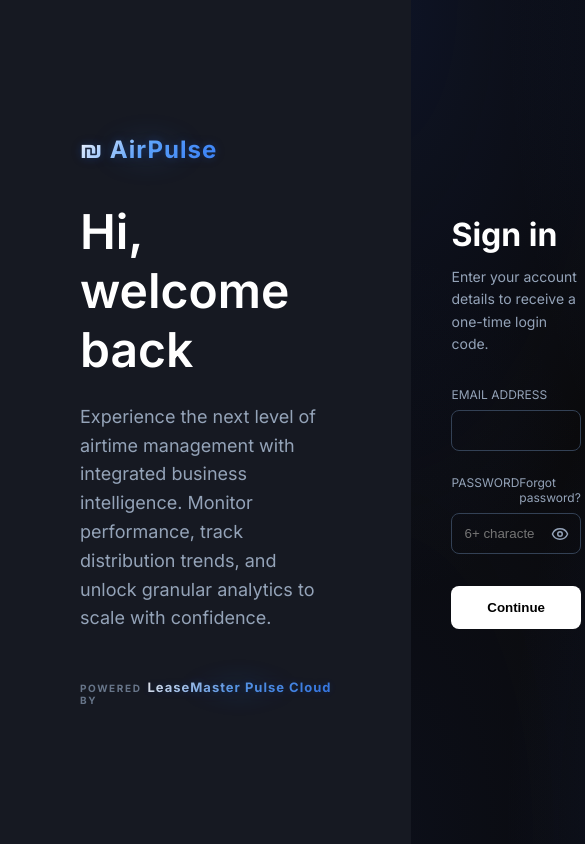
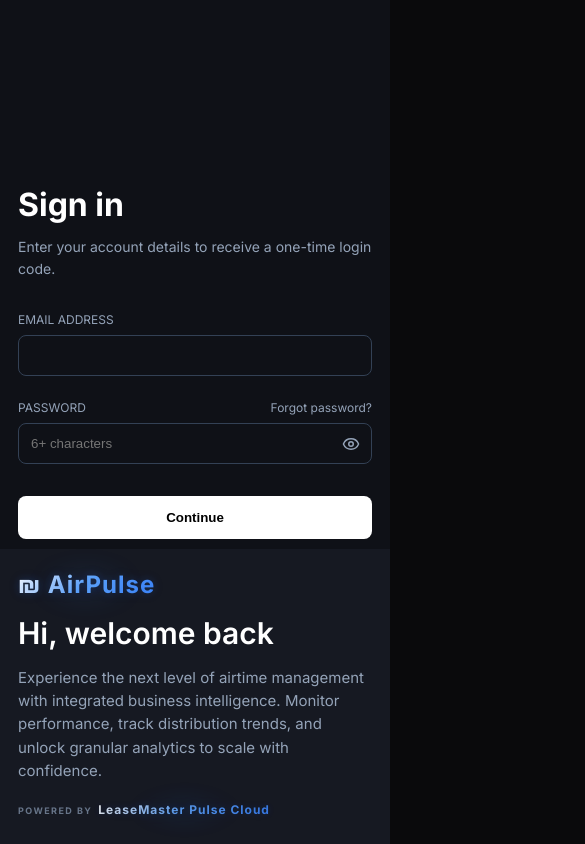
Before and after one commit to codeswindler/airpulse, a Next.js app: page /login in a window 390 px wide. Shown: the top 844 px of the page, 585 px wide, since content can reach past the window. Built offline with nearby package versions, Linux system fonts and the light colour scheme.

Commit message:
Improve mobile app layout

```diff
--- a/app/(dashboard)/layout.tsx
+++ b/app/(dashboard)/layout.tsx
@@ -277,6 +277,7 @@
               adminEmail={adminEmail}
               adminPhoneNumber={adminPhoneNumber}
               adminRole={adminRole}
+              compact={isMobileViewport}
               showThemeToggle={isMobileViewport}
               onProfileUpdated={handleProfileUpdated}
             />
--- a/app/globals.css
+++ b/app/globals.css
@@ -209,6 +209,58 @@
   .app-brand::before,
   .app-brand__wordmark {
     animation: none;
+  }
+}
+
+@media (max-width: 768px) {
+  .login-page {
+    flex-direction: column-reverse !important;
+  }
+
+  .login-page__hero {
+    flex: 0 0 auto !important;
+    padding: 24px 18px 28px !important;
+    justify-content: flex-start !important;
+  }
+
+  .login-page__hero-brand {
+    margin-bottom: 20px !important;
+  }
+
+  .login-page__headline {
+    font-size: 30px !important;
+    line-height: 1.08 !important;
+    margin-bottom: 16px !important;
+  }
+
+  .login-page__copy {
+    font-size: 15px !important;
+    line-height: 1.55 !important;
+    max-width: none !important;
+  }
+
+  .login-page__form {
+    flex: 0 0 auto !important;
+    padding: 24px 18px 10px !important;
+    align-items: stretch !important;
+    justify-content: flex-start !important;
+  }
+
+  .login-page__panel {
+    max-width: 100% !important;
+  }
+
+  .login-powered-by {
+    margin-top: 22px !important;
+    gap: 6px;
+  }
+
+  .login-powered-by__eyebrow {
+    font-size: 9px;
+  }
+
+  .login-powered-by__brand .app-brand__wordmark {
+    font-size: 12px !important;
   }
 }
 
@@ -729,12 +781,12 @@
 
 @media (max-width: 768px) {
   .login-powered-by {
-    margin-top: 30px;
+    margin-top: 22px;
     gap: 6px;
   }
 
   .login-powered-by__brand .app-brand__wordmark {
-    font-size: 13px !important;
+    font-size: 12px !important;
   }
 
   .header {
@@ -764,13 +816,19 @@
   }
 
   .mobile-header-brand .app-brand__wordmark {
-    font-size: 14px !important;
+    font-size: 13px !important;
     letter-spacing: 0.7px;
   }
 
   .header-right {
     width: 100%;
     gap: 8px;
+    flex-direction: column;
+    align-items: stretch;
+  }
+
+  .header-right > * {
+    width: 100%;
   }
 
   .badge-date {
--- a/app/login/page.tsx
+++ b/app/login/page.tsx
@@ -145,13 +145,13 @@
   ].filter(Boolean).join(' and ');
 
   return (
-    <div style={{ display: 'flex', minHeight: '100vh', backgroundColor: '#0f1117', color: '#fff', fontFamily: 'Inter, sans-serif' }}>
-      <div style={{ flex: 1, backgroundColor: '#161922', padding: '80px', display: 'flex', flexDirection: 'column', justifyContent: 'center' }}>
-        <div style={{ marginBottom: '40px' }}>
+    <div className="login-page" style={{ display: 'flex', minHeight: '100vh', backgroundColor: '#0f1117', color: '#fff', fontFamily: 'Inter, sans-serif' }}>
+      <div className="login-page__hero" style={{ flex: 1, backgroundColor: '#161922', padding: '80px', display: 'flex', flexDirection: 'column', justifyContent: 'center' }}>
+        <div className="login-page__hero-brand" style={{ marginBottom: '40px' }}>
           <AppBrand size="lg" />
         </div>
-        <h1 style={{ fontSize: '48px', fontWeight: 600, marginBottom: '24px' }}>Hi, welcome back</h1>
-        <p style={{ color: '#94a3b8', fontSize: '18px', lineHeight: 1.6, maxWidth: '420px' }}>
+        <h1 className="login-page__headline" style={{ fontSize: '48px', fontWeight: 600, marginBottom: '24px' }}>Hi, welcome back</h1>
+        <p className="login-page__copy" style={{ color: '#94a3b8', fontSize: '18px', lineHeight: 1.6, maxWidth: '420px' }}>
           Experience the next level of airtime management with integrated business intelligence.
           Monitor performance, track distribution trends, and unlock granular analytics to scale with confidence.
         </p>
@@ -171,8 +171,8 @@
         </a>
       </div>
 
-      <div style={{ flex: 1, display: 'flex', alignItems: 'center', justifyContent: 'center', padding: '40px' }}>
-        <div style={{ width: '100%', maxWidth: '420px' }}>
+      <div className="login-page__form" style={{ flex: 1, display: 'flex', alignItems: 'center', justifyContent: 'center', padding: '40px' }}>
+        <div className="login-page__panel" style={{ width: '100%', maxWidth: '420px' }}>
           <h2 style={{ fontSize: '32px', fontWeight: 700, marginBottom: '12px' }}>
             {step === 'credentials' ? 'Sign in' : 'Verify your code'}
           </h2>
--- a/components/BusinessSwitcher.tsx
+++ b/components/BusinessSwitcher.tsx
@@ -100,6 +100,8 @@
           fontWeight: 600,
           border: '1px solid var(--border-color)',
           minWidth: 0,
+          width: compact ? '100%' : 'auto',
+          justifyContent: compact ? 'space-between' : 'flex-start',
         }}
       >
         <Building2 size={compact ? 13 : 14} color="var(--accent-color)" />
@@ -136,7 +138,9 @@
           border: '1px solid var(--border-color)',
           cursor: 'pointer',
           minWidth: 0,
-          maxWidth: compact ? 'min(100%, 180px)' : 'none',
+          width: compact ? '100%' : 'auto',
+          justifyContent: compact ? 'space-between' : 'flex-start',
+          maxWidth: compact ? '100%' : 'none',
         }}
       >
         <Building2 size={compact ? 13 : 14} color="var(--accent-color)" />
--- a/components/SmsBalanceBadge.tsx
+++ b/components/SmsBalanceBadge.tsx
@@ -58,7 +58,9 @@
       fontSize: compact ? 12 : 13,
       color: 'var(--text-primary)',
       fontWeight: 600,
-      minWidth: 0
+      minWidth: 0,
+      width: compact ? '100%' : 'auto',
+      justifyContent: compact ? 'space-between' : 'flex-start',
     }}>
         <MessageSquareText size={compact ? 13 : 14} color="var(--accent-color)" />
        <span style={{
```
Also changed, not shown: components/ProfileDropdown.tsx (+7 -3 lines).
